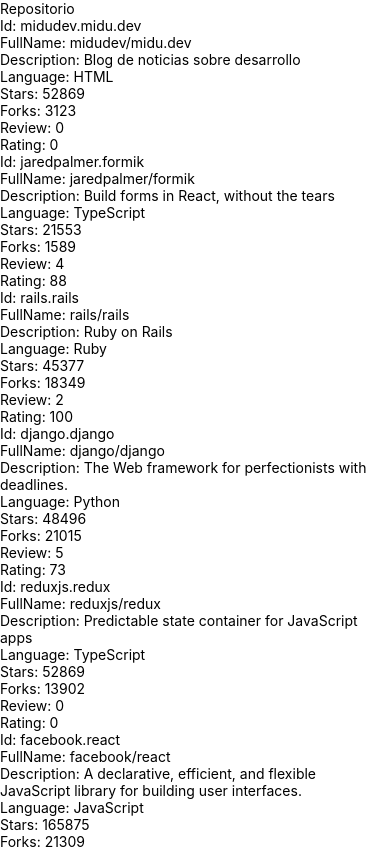
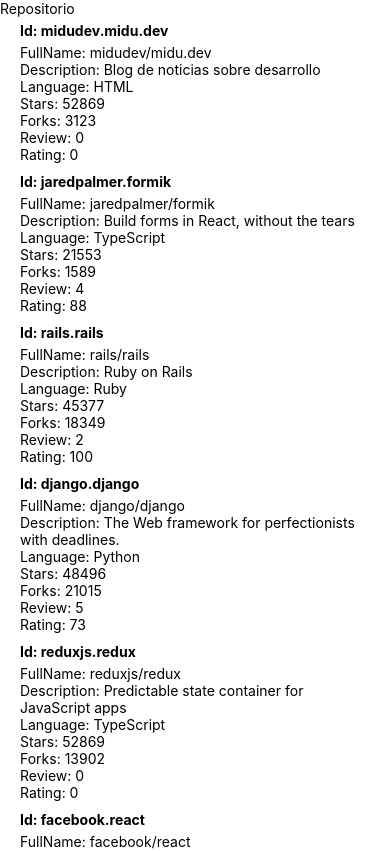
Before and after one commit to soyluisarrieta/react-native, a React Native app: screen / in a window 390 px wide. Shown: the top 851 px of the page. Built offline with nearby package versions, Linux system fonts and the light colour scheme.

Commit message:
Refactor repository list

```diff
--- /dev/null
+++ b/src/components/RepositoryItem.jsx
@@ -0,0 +1,28 @@
+import { Text, View } from 'react-native'
+
+function RepositoryItem ({ item }) {
+  const {
+    id,
+    fullName,
+    description,
+    language,
+    stargazersCount,
+    forksCount,
+    reviewCount,
+    ratingAverage
+  } = item
+  return (
+    <View key={id} style={{ padding: 20, paddingBottom: 5, paddingTop: 5 }}>
+      <Text style={{ fontWeight: 'bold', marginBottom: 5 }}>Id: {id}</Text>
+      <Text>FullName: {fullName}</Text>
+      <Text>Description: {description}</Text>
+      <Text>Language: {language}</Text>
+      <Text>Stars: {stargazersCount}</Text>
+      <Text>Forks: {forksCount}</Text>
+      <Text>Review: {reviewCount}</Text>
+      <Text>Rating: {ratingAverage}</Text>
+    </View>
+  )
+}
+
+export default RepositoryItem
--- a/src/components/RepositoryList.jsx
+++ b/src/components/RepositoryList.jsx
@@ -1,22 +1,14 @@
-import { View, Text, FlatList } from 'react-native'
+import { Text, FlatList } from 'react-native'
 import repositories from '../data/repositories.js'
+import RepositoryItem from './RepositoryItem.jsx'
 
 function RepositoryList () {
   return (
     <FlatList
       data={repositories}
       ItemSeparatorComponent={() => <Text />}
-      renderItem={({ item: repo }) => (
-        <View key={repo.id}>
-          <Text>Id: {repo.id}</Text>
-          <Text>FullName: {repo.fullName}</Text>
-          <Text>Description: {repo.description}</Text>
-          <Text>Language: {repo.language}</Text>
-          <Text>Stars: {repo.stargazersCount}</Text>
-          <Text>Forks: {repo.forksCount}</Text>
-          <Text>Review: {repo.reviewCount}</Text>
-          <Text>Rating: {repo.ratingAverage}</Text>
-        </View>
+      renderItem={({ item }) => (
+        <RepositoryItem item={item} />
       )}
     />
   )
```
